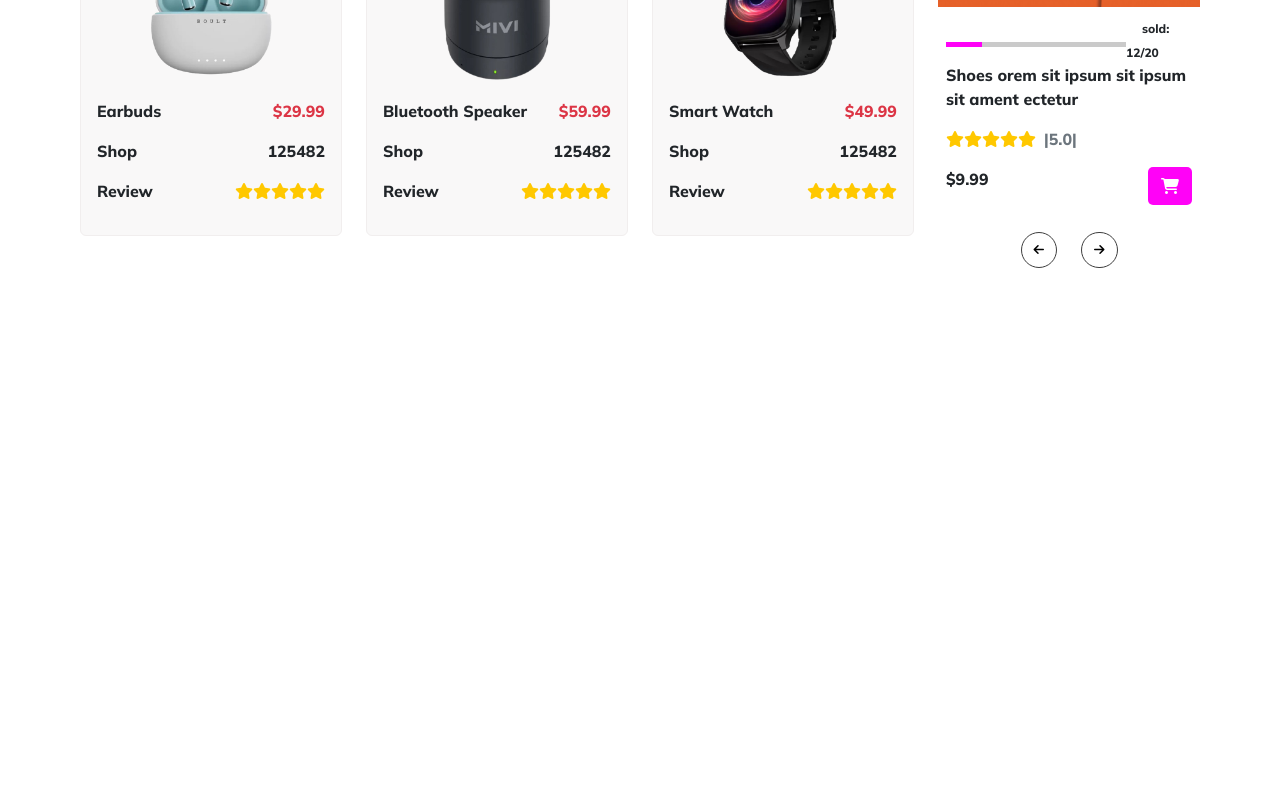
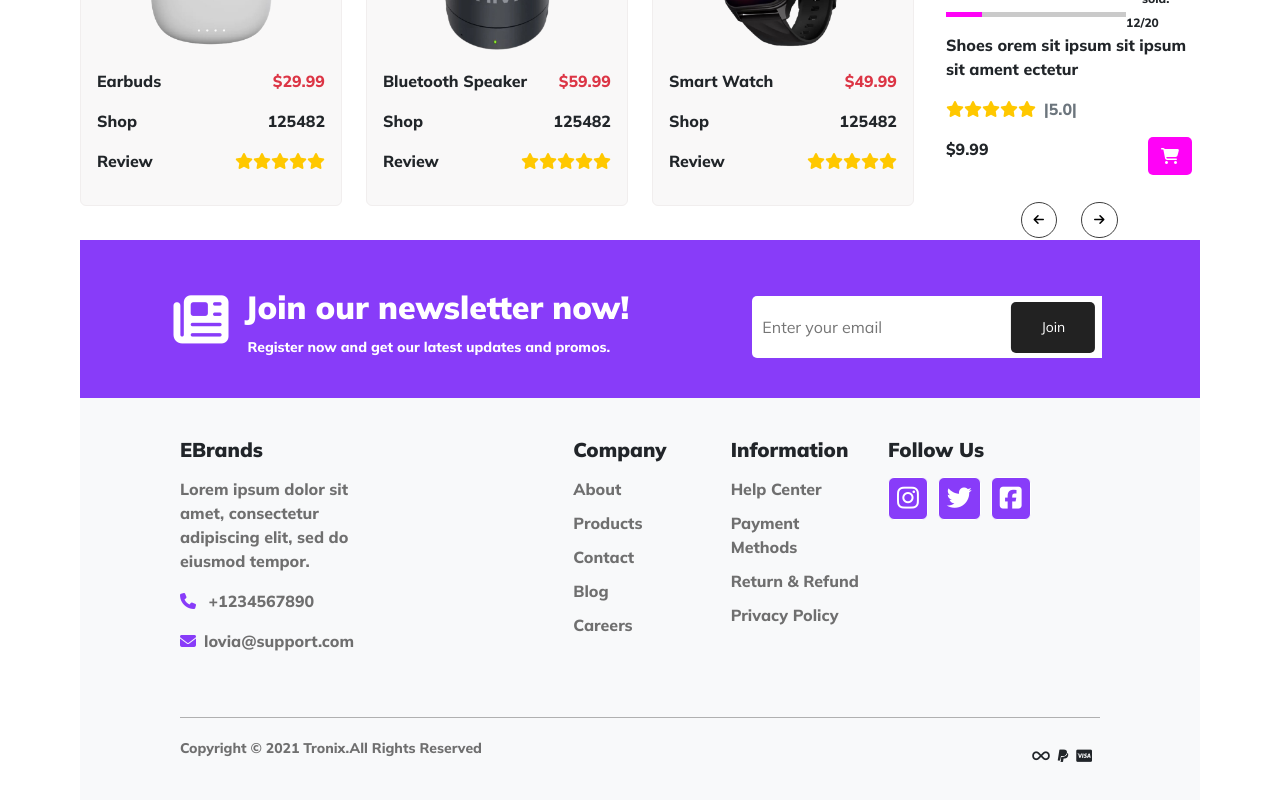
Before and after one commit to Sreelakshmit123/EcommerceReact.js, a React (Vite) app: page / in a window 1280 px wide. Shown: the part 2508-3308 px from the top of the page. Before the commit the page ends 2778 px from the top, so only its background shows below. Built offline with nearby package versions, Linux system fonts and the light colour scheme; a web font is replaced by a local one.

Commit message:
ecommerce-footer-Update

```diff
--- a/src/App.css
+++ b/src/App.css
@@ -200,7 +200,7 @@ body {
 .Deals-of-week {
   font-weight: bold;
   font-size: 52px;
-  margin-top: 180px;
+  margin-top: 150px;
   margin-bottom: 30px;
 }
 
@@ -334,6 +334,114 @@ body {
 .popularItemsCard {
   background-color: rgb(249, 248, 248);
   border-color: rgb(241, 238, 238);
+}
+
+/* footer */
+.section-container {
+  display: flex;
+  justify-content: space-around;
+}
+
+.newsletter {
+  background-color: rgb(136, 60, 249);
+  padding: 40px 20px;
+}
+
+.newsletter-icon {
+  font-size: 55px;
+  margin-top: 12px;
+}
+
+.newsletter-input {
+  border-radius: 5px 0 0 5px;
+  padding: 10px;
+  border: none;
+  width: 350px;
+  max-width: 100%;
+}
+
+.btn-join {
+  position: absolute;
+  border-radius: 5px;
+  background-color: #222;
+  color: white;
+  border: none;
+  top:6px;
+  left: 85%;
+  transform: translateX(-50%);
+  z-index: 2;
+  padding: 15px 30px;
+  font-size: 14px;
+}
+
+.brandname {
+  box-shadow: #ddd;
+}
+
+.footer-container {
+  padding: 0 100px;
+}
+
+.footer {
+  background-color: #f8f9fa;
+  padding: 40px 0;
+}
+
+.footer h5 {
+  font-weight: bolder;
+  margin-bottom: 15px;
+}
+
+.footer ul li {
+  margin-bottom: 10px;
+  color: rgb(111, 111, 111);
+}
+
+.footer p {
+  color: rgb(111, 111, 111);
+}
+
+.fonticon {
+  color: rgb(136, 60, 249);
+}
+
+.socialMedia-icons {
+  display: flex;
+  gap: 10px;
+  font-size: 25px;
+}
+
+.icon-instagram {
+  color: rgb(255, 255, 255);
+  background-color: rgb(136, 60, 249);
+  border: 1px solid;
+  border-radius: 6px;
+  padding: 8px;
+}
+
+.icon-twitter {
+  color: rgb(255, 255, 255);
+  background-color: rgb(136, 60, 249);
+  border: 1px solid;
+  border-radius: 6px;
+  padding: 8px;
+}
+
+.icon-facebook {
+  color: rgb(255, 255, 255);
+  background-color: rgb(136, 60, 249);
+  border: 1px solid;
+  border-radius: 6px;
+  padding: 8px;
+
+}
+
+.footer-bottom {
+  display: flex;
+  justify-content: space-between;
+  border-top: 1px solid rgb(176, 176, 176);
+  padding-top: 20px;
+  font-size: 14px;
 }
 
 
@@ -495,4 +603,29 @@ body {
     font-size: 34px;
     text-align: center;
   }
+
+  /* footer */
+
+  .newsletter {
+    margin-top: 20px;
+  }
+
+  .newsletter-icon {
+    font-size: 40px;
+    padding-left: 0px;
+    margin-top: 12px;
+  }
+
+  .section-container {
+    display: block;
+  }
+  .btn-join {
+  top:6px;
+  left: 85%;
+  padding: 6px 20px;
+  }
+  .footer-container{
+
+  }
+
 }
--- /dev/null
+++ b/src/Components/Footer.jsx
@@ -0,0 +1,90 @@
+import React from 'react'
+
+function Footer() {
+    return (
+        <>
+            <>
+                {/* Newsletter Section */}
+                <section className="newsletter text-white text-center">
+                    <div className="section-container container">
+                                <div className='d-flex'>
+                                 <i className="newsletter-icon fa-solid fa-newspaper"></i>
+                                   <div>
+                                        <h2 className="newsletter-para mt-2 fw-bolder ps-3">Join our newsletter now!</h2>
+                                        <small>Register now and get our latest updates and promos.</small>
+                                   </div>
+                                </div>
+                            <div className="position-relative d-flex justify-content-center flex-wrap mt-3">
+                                <input
+                                    type="email"
+                                    placeholder="Enter your email"
+                                    className="newsletter-input me-1 mb-2 mb-sm-0"
+                                />
+                                <button className="btn-join">Join</button>
+                            </div>
+                        </div>
+                </section>
+
+                {/* Footer Section */}
+                <footer className="footer">
+                    <div className="footer-container container">
+                        <div className="row">
+                            {/* Column 1 */}
+                            <div className="col-lg-3 col-md-3 mb-4">
+                                <h5 className='brandname'>EBrands</h5>
+                                <p>Lorem ipsum dolor sit amet, consectetur adipiscing elit, sed do eiusmod tempor.</p>
+                                <p><i className="fonticon me-2 fa-solid fa-phone"></i> +1234567890</p>
+                                <p><i className="fonticon me-2 fa-solid fa-envelope"></i>lovia@support.com</p>
+                            </div>
+                            <div className="col-lg-2 col-md-2 mb-4"></div>
+                            {/* Column 2 */}
+                            <div className="col-lg-2 col-md-2 mb-4">
+                                <h5>Company</h5>
+                                <ul className="list-unstyled">
+                                    <li>About</li>
+                                    <li>Products</li>
+                                    <li>Contact</li>
+                                    <li>Blog</li>
+                                    <li>Careers</li>
+                                </ul>
+                            </div>
+
+                            {/* Column 3 */}
+                            <div className="col-lg-2 col-md-2 mb-4">
+                                <h5>Information</h5>
+                                <ul className="list-unstyled">
+                                    <li>Help Center</li>
+                                    <li>Payment Methods</li>
+                                    <li>Return & Refund</li>
+                                    <li>Privacy Policy</li>
+                                </ul>
+                            </div>
+
+                            {/* Column 4 */}
+                            <div className="col-lg-2 col-md-2 mb-4">
+                                <h5>Follow Us</h5>
+                                <div className="socialMedia-icons">
+                                    <i className="icon-instagram fa-brands fa-instagram"></i>
+                                    <i className="icon-twitter fa-brands fa-twitter"></i>
+                                    <i className="icon-facebook fa-brands fa-square-facebook"></i>
+                                </div>
+                            </div>
+                        </div>
+
+                        {/* Bottom */}
+                        <div className="footer-bottom text-center mt-4">
+                            <p>Copyright &copy; 2021 Tronix.All Rights Reserved</p>
+                            <div className="mt-2">
+                                <i className="me-2 fa-solid fa-infinity"></i>
+                                <i className="me-2 fa-brands fa-paypal"></i>
+                                <i className="me-2 fa-brands fa-cc-visa"></i>
+                            </div>
+                        </div>
+                    </div>
+                </footer>
+            </>
+        </>
+    )
+}
+
+export default Footer
--- a/src/Components/Home.jsx
+++ b/src/Components/Home.jsx
@@ -1,6 +1,4 @@
 import React from 'react'
-import { Form } from 'react-bootstrap';
-import Container from 'react-bootstrap/Container';
 import Nav from 'react-bootstrap/Nav';
 import Navbar from 'react-bootstrap/Navbar';
 import landingImage from '../assets/images/landingimg-music-headphone.png'
@@ -10,6 +8,7 @@ import PopularItems from './PopularItems';
 import SpotlightedItems from './SpotlightedItems';
 import { Link } from 'react-router-dom';
 import { FaSearch } from 'react-icons/fa';
+import Footer from './Footer';
 
 function Home() {
     return (
@@ -106,6 +105,9 @@ function Home() {
                         <SpotlightedItems />
                     </div>
                 </div>
+
+                {/* footer */}
+                <Footer/>
             </div>
         </>
     )
```
